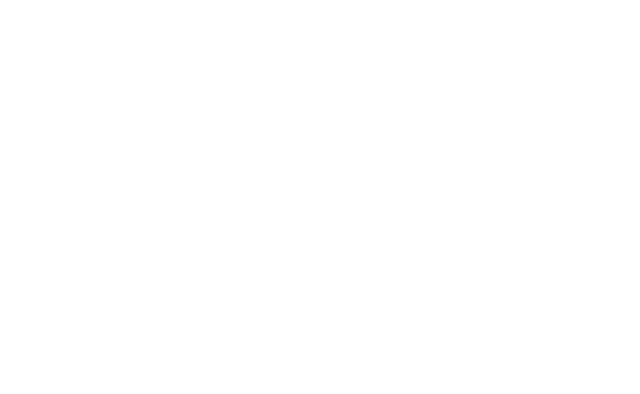
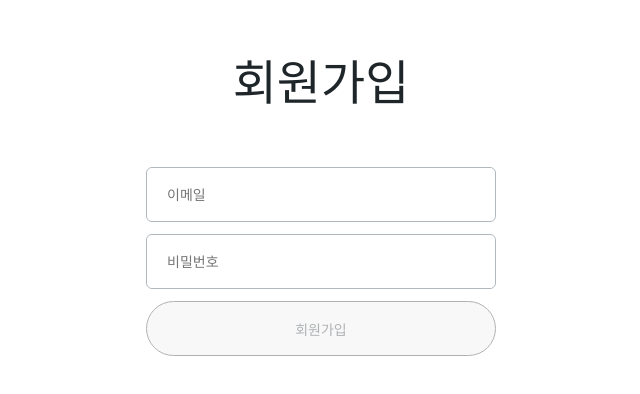
Before and after one commit to sjyoung0629/vingle-team-project, a React (Create React App) app: page /join in a window 1280 px wide. Shown: the part 110-504 px from the top of the page, without its empty margins (319-959 px from the left). Built offline with nearby package versions, Linux system fonts and the light colour scheme.

Commit message:
181224_회원가입 페이지 생성

```diff
--- a/src/App.js
+++ b/src/App.js
@@ -3,10 +3,10 @@
 import {BrowserRouter as Router, Route} from 'react-router-dom';
 import Editor from './Editor/Editor';
 import SearchList from './Search/SearchList';
-// import Card from './Card/Card';
 import PostView from './Posts/PostView';
 import List from './List/List';
 import Login from './Login/Login';
+import Join from './Join/Join';
 
 class App extends Component {
   render() {
@@ -16,6 +16,7 @@
           <Route path="/editor" component={Editor}/>
           <Route path="/searchList" component={SearchList}/>
           <Route exact path="/" component={List}/>
+          <Route path="/join" component={Join}/>
           <Route path="/login" component={Login}/>
           <Route path="/posts/:id" component={PostView}/>
         </div>
--- /dev/null
+++ b/src/Join/Join.js
@@ -0,0 +1,59 @@
+import React, { Component } from 'react';
+import './join.css';
+import axios from 'axios';
+
+class Join extends Component {
+    state = {
+        email: '',
+        password: '',
+    }
+
+    handleChange = (e) => {
+        this.setState({
+            [e.target.name]: e.target.value
+        });
+    }
+
+    joinSubmit = (e) => {
+        e.preventDefault();
+
+        const {email, password} = this.state;
+
+        axios.post('http://dev-jolse.iptime.org:9000/register', {
+            email: email,
+            password: password,
+        })
+        .then( response => {
+            const responseData = response.data;
+            const successValue = responseData.success;
+            if (successValue === 1) {
+                console.log("회원가입 성공");
+            }
+        } )
+        .catch( error => { console.log(error) } );
+    }
+
+    render() {
+        return (
+            <div className="signin_wrapper">
+                <h1 className="signin_title">회원가입</h1>
+                <form className="login_form">
+                    <div className="login_input_area">
+                        <input type="text" name="email" className="login_input"
+                            placeholder="이메일" onChange={this.handleChange}/>
+                    </div>
+                    <div className="login_input_area">
+                        <input type="password" name="password" className="login_input"
+                            placeholder="비밀번호" onChange={this.handleChange}/>
+                    </div>
+                    <div className="login_button_area">
+                        <input type="button" className="login_submit" value="회원가입"
+                            onClick={this.joinSubmit}/>
+                    </div>
+                </form>
+            </div>
+        );
+    }
+}
+
+export default Join;
--- /dev/null
+++ b/src/Join/join.css
@@ -0,0 +1,66 @@
+* {
+    box-sizing: border-box;
+}
+
+.signin_wrapper {
+    width: 350px;
+    margin: 0 auto;
+    margin-top: 94px;
+    margin-bottom: 100px;
+}
+
+.signin_title {
+    height: 58px;
+    font-size: 48px;
+    font-weight: 200;
+    line-height: 1.21;
+    text-align: center;
+    margin-bottom: 55px;
+    color: #1f262a;
+}
+
+.login_form {
+    display: block;
+}
+
+.login_input_area {
+    display: flex;
+    position: relative;
+    margin-top: 12px;
+    width: 100%;
+    height: 55px;
+    border-radius: 6px;
+    border: 1px solid #aeb8bd;
+}
+
+.login_input {
+    width: 100%;
+    height: 100%;
+    font-size: 14px;
+    font-weight: 300;
+    border-radius: 6px;
+    padding-left: 20px;
+    outline: none;
+    border: none;
+    vertical-align: middle;
+}
+
+.login_button_area {
+    display: inline-block;
+    vertical-align: top;
+    max-width: 350px;
+    margin-top: 12px;
+}
+
+.login_submit {
+    width: 350px;
+    border: solid 1px #394247;
+    color: #394247;
+    opacity: 0.4;
+    height: 55px;
+    line-height: 55px;
+    border-radius: 100px;
+    font-size: 14px;
+    cursor: pointer;
+    text-align: center;
+}
```
